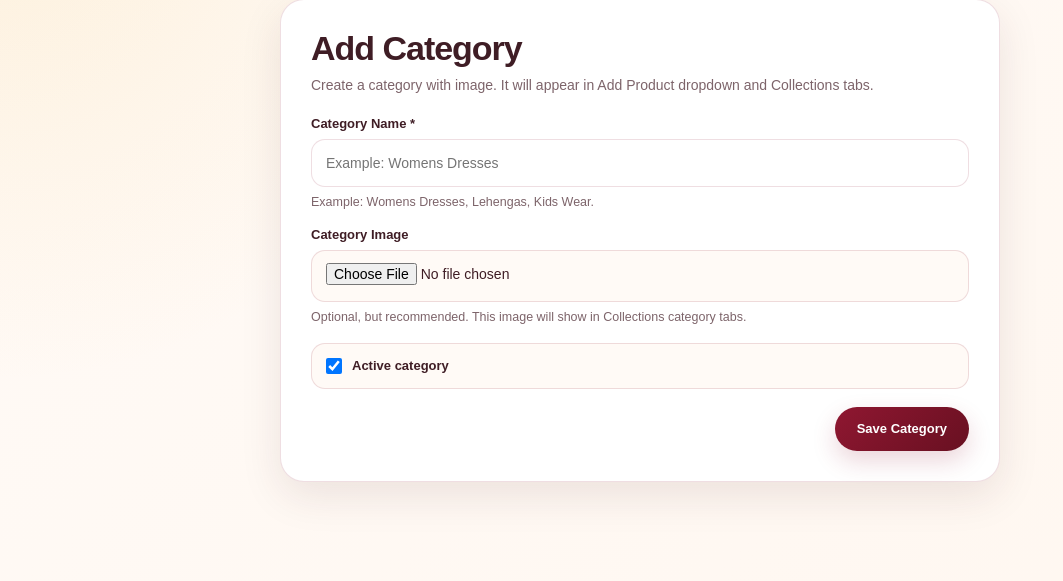
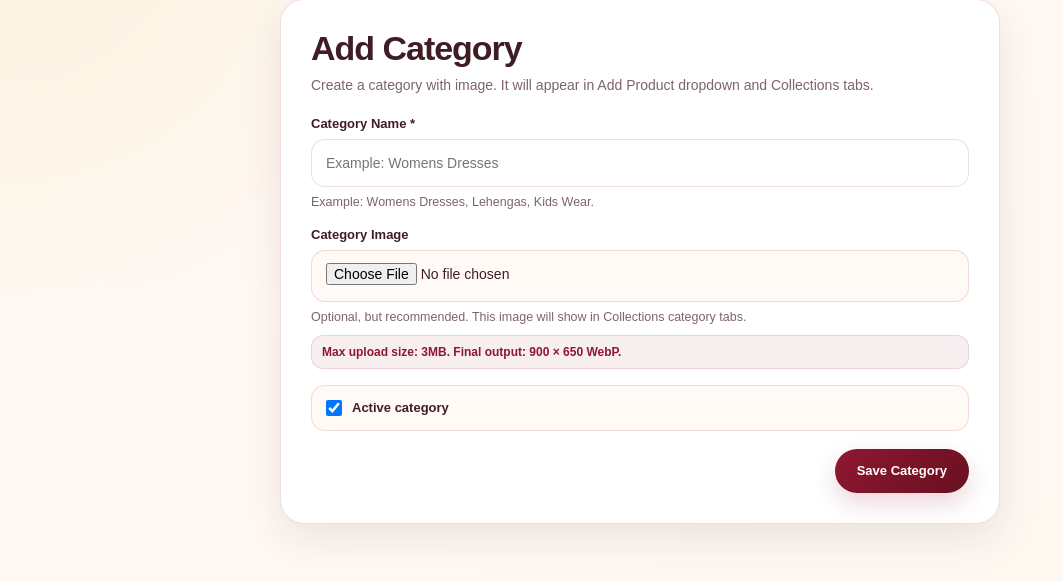
Before and after one commit to muraliprasadkatta/pallavi_papa_sarees, a Django app: page /owner/categories/add/ in a window 1280 px wide. Shown: the part 101-682 px from the top of the page, without its empty margins (0-1063 px from the left). Run offline with Django 5.2, Linux system fonts and the light colour scheme; the visitor is signed in with stand-in values (Sample User, id 1).

```diff
--- a/store/templates/store/owner/partials/owner_add_category_form.html
+++ b/store/templates/store/owner/partials/owner_add_category_form.html
@@ -17,9 +17,7 @@
       --shadow: 0 14px 42px rgba(70, 28, 35, 0.10);
     }
 
-    * {
-      box-sizing: border-box;
-    }
+    * { box-sizing: border-box; }
 
     body {
       margin: 0;
@@ -116,9 +114,7 @@
       line-height: 1.5;
     }
 
-    .field {
-      margin-bottom: 16px;
-    }
+    .field { margin-bottom: 16px; }
 
     .field label {
       display: block;
@@ -159,6 +155,18 @@
       color: var(--muted);
       font-size: 12.5px;
       line-height: 1.4;
+    }
+
+    .upload-limit-note {
+      margin-top: 8px;
+      color: #8f1731;
+      background: rgba(143, 23, 49, 0.07);
+      border: 1px solid rgba(143, 23, 49, 0.12);
+      border-radius: 12px;
+      padding: 8px 10px;
+      font-size: 12px;
+      font-weight: 800;
+      line-height: 1.35;
     }
 
     .category-image-preview {
@@ -236,26 +244,18 @@
         padding: 11px 14px;
       }
 
-      .brand span {
-        display: none;
-      }
+      .brand span { display: none; }
 
       .wrap {
         width: min(100% - 20px, 720px);
         margin: 18px auto;
       }
 
-      .category-image-preview img {
-        height: 150px;
-      }
+      .category-image-preview img { height: 150px; }
 
-      .form-actions {
-        justify-content: stretch;
-      }
+      .form-actions { justify-content: stretch; }
 
-      .save-btn {
-        width: 100%;
-      }
+      .save-btn { width: 100%; }
     }
   </style>
 </head>
@@ -300,6 +300,11 @@
           <label for="id_image">Category Image</label>
           {{ form.image }}
           <small>Optional, but recommended. This image will show in Collections category tabs.</small>
+
+          <div class="upload-limit-note">
+            Max upload size: 3MB. Final output: 900 × 650 WebP.
+          </div>
+
           {{ form.image.errors }}
 
           <div class="category-image-preview" id="categoryImagePreview">
@@ -327,6 +332,7 @@
       const imageInput = document.getElementById("id_image");
       const previewBox = document.getElementById("categoryImagePreview");
       const previewImg = previewBox ? previewBox.querySelector("img") : null;
+      const maxBytes = 3 * 1024 * 1024;
 
       if (!imageInput || !previewBox || !previewImg) return;
 
@@ -347,6 +353,14 @@
           return;
         }
 
+        if (file.size > maxBytes) {
+          alert(`${file.name} is above 3MB. Please upload an image below 3MB.`);
+          this.value = "";
+          previewBox.style.display = "none";
+          previewImg.src = "";
+          return;
+        }
+
         previewImg.src = URL.createObjectURL(file);
         previewBox.style.display = "block";
       });
```
